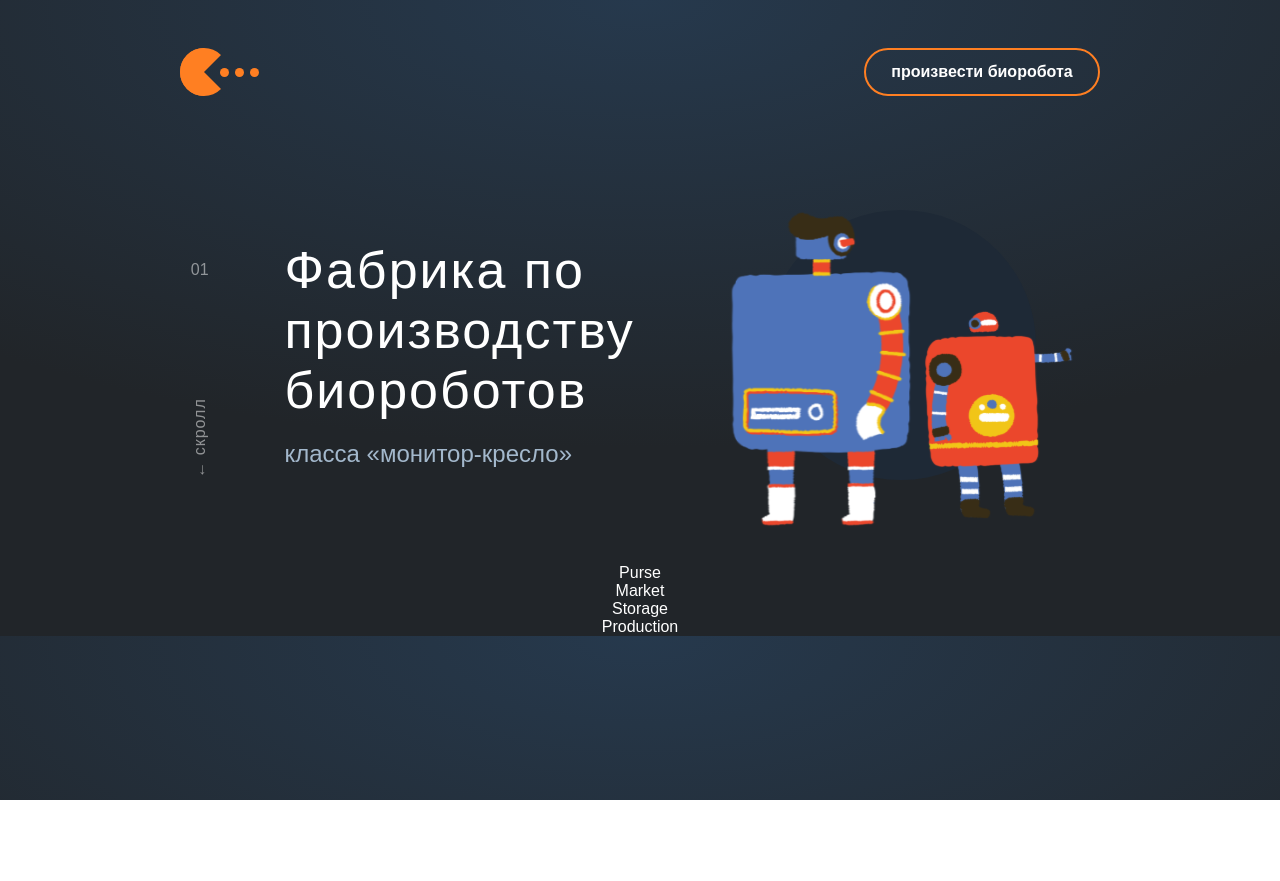
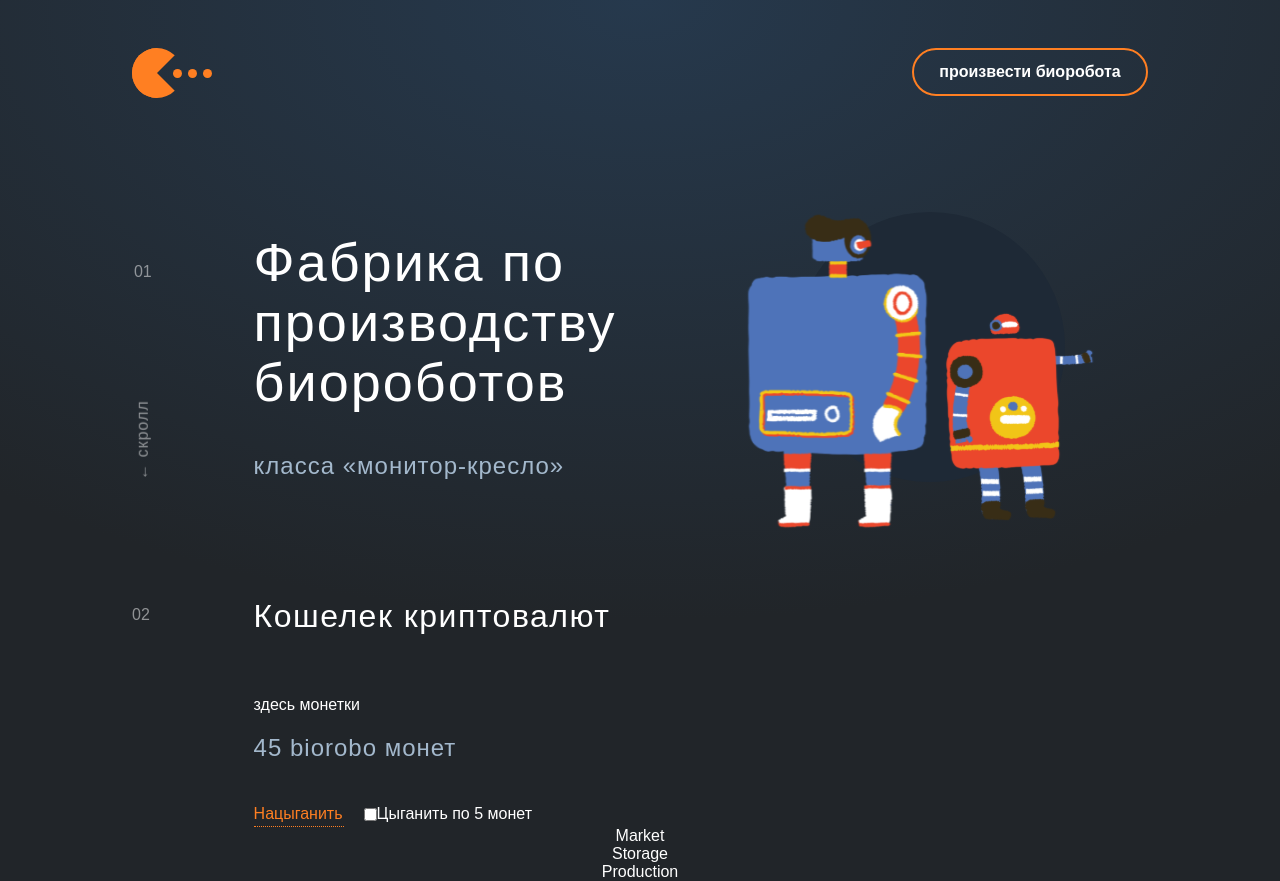
Before and after one commit to sseezov/atw-test, a React (Create React App) app: page / in a window 1280 px wide. Before the commit the page ends 800 px from the top, so only its background shows below. Built offline with nearby package versions, Linux system fonts and the light colour scheme.

Commit message:
fabric fix + purse undone

```diff
--- a/src/components/Purse.tsx
+++ b/src/components/Purse.tsx
@@ -1,7 +1,24 @@
 import React from "react";
+import "../styles/Purse.scss";
 
 const Purse = () => {
-  return <div>Purse</div>;
+  return (
+    <div className="purse">
+      <div className="purseBorder">
+        <p className="second">02</p>
+      </div>
+      <div className="purseLeft">
+        <h2 className="purseHeader">Кошелек криптовалют</h2>
+        <div className="purseMoney">здесь монетки</div>
+        <p className="purseMoneySubheader">45 biorobo монет</p>
+        <div className="purseGetMoneyBlock">
+          <p className="purseGetMoneyButton">Нацыганить</p>
+          <input type="checkbox" className="purseGetMoneyCheckbox" />
+          <label className="purseGetMoneyLabel">Цыганить по 5 монет</label>
+        </div>
+      </div>
+    </div>
+  );
 };
 
 export default Purse;
--- a/src/styles/Fabric.scss
+++ b/src/styles/Fabric.scss
@@ -1,30 +1,38 @@
 .fabric {
   display: grid;
-  grid-template-columns: 10% 40% 40%;
+  grid-template-columns: 10% 45% 45%;
   align-items: center;
   justify-content: space-around;
+  padding-bottom: 30px;
 
   .fabricBorder {
     opacity: 50%;
+    display: flex;
+    flex-direction: column;
 
     .first {
-      float: top;
       padding-bottom: 150px;
+      margin-left: -80px;
     }
 
     .scroll {
       transform: rotate(270deg);
       letter-spacing: 1px;
+      margin-left: -80px;
+      left: 0;
     }
   }
-
+  .farbicLeft {
+    padding-left: 20px;
     .fabricHeader {
+      font-weight: 500;
+      font-size: 54px;
+      line-height: 72px;
       width: 470px;
-    font-size: 52px;
-    font-weight: 520;
       text-align: left;
       letter-spacing: 2px;
       line-height: 60px;
+      padding-bottom: 20px;
     }
 
     .fabricSubheader {
@@ -32,6 +40,8 @@
       font-size: 24px;
       color: #a3b8cc;
       text-align: left;
+      letter-spacing: 1px;
+    }
   }
 
   .fabricRight {
@@ -45,17 +55,16 @@
       border-radius: 50%;
       z-index: -1;
       margin-top: 66px;
-      margin-left: -60px;
+      margin-left: -10px;
     }
 
     .leftRobo {
       height: 420px;
-      margin-left: -50px;
     }
 
     .rightRobo {
       margin-top: 116px;
-      margin-left: -40px;
+      margin-left: -10px;
       height: 270px;
       transform: matrix(-1, 0, 0, 1, 0, 0);
     }
--- a/src/styles/Header.scss
+++ b/src/styles/Header.scss
@@ -1,7 +1,8 @@
 .header {
   display: flex;
   justify-content: space-between;
-  padding: 48px;
+  padding-top: 48px;
+  padding-bottom: 48px;
 
   .header-btn {
     width: 236px;
@@ -29,7 +30,7 @@
     justify-content: center;
     width: 48px;
     height: 48px;
-    border: solid #ff7f22 24px;
+    border: solid #ff7f22 25px;
     border-radius: 50%;
     box-sizing: border-box;
     border-color: #ff7f22 transparent #ff7f22 #ff7f22;
--- a/src/styles/Purse.scss
+++ b/src/styles/Purse.scss
@@ -0,0 +1,57 @@
+.purse {
+  display: grid;
+  grid-template-columns: 10% 40%;
+
+  .second {
+    opacity: 50%;
+    float: left;
+    margin-top: 10px;
+  }
+
+  .purseLeft {
+    text-align: left;
+    padding-left: 20px;
+
+    .purseHeader {
+      letter-spacing: 1.5px;
+      padding-bottom: 60px;
+      font-style: normal;
+      font-weight: 500;
+      font-size: 32px;
+      line-height: 40px;
+    }
+
+    .purseMoneySubheader {
+      padding-top: 20px;
+      margin-bottom: 20px;
+      font-size: 24px;
+      color: #a3b8cc;
+      text-align: left;
+      padding-bottom: 20px;
+      letter-spacing: 1px;
+    }
+  }
+  .purseGetMoneyBlock {
+    display: flex;
+    flex-direction: row;
+
+    .purseGetMoneyButton {
+      color: #ff7f22;
+      width: 90px;
+      border-bottom: 1px #ff7f22 dotted;
+      margin-right: 20px;
+      cursor: pointer;
+      font-style: normal;
+      font-weight: 500;
+      font-size: 16px;
+      line-height: 24px;
+    }
+  }
+}
+
+.purseGetMoneyCheckbox + label {
+  font-style: normal;
+  font-weight: 500;
+  font-size: 16px;
+  line-height: 24px;
+}
```
Lines whose indentation alone changed are shown as unchanged.
